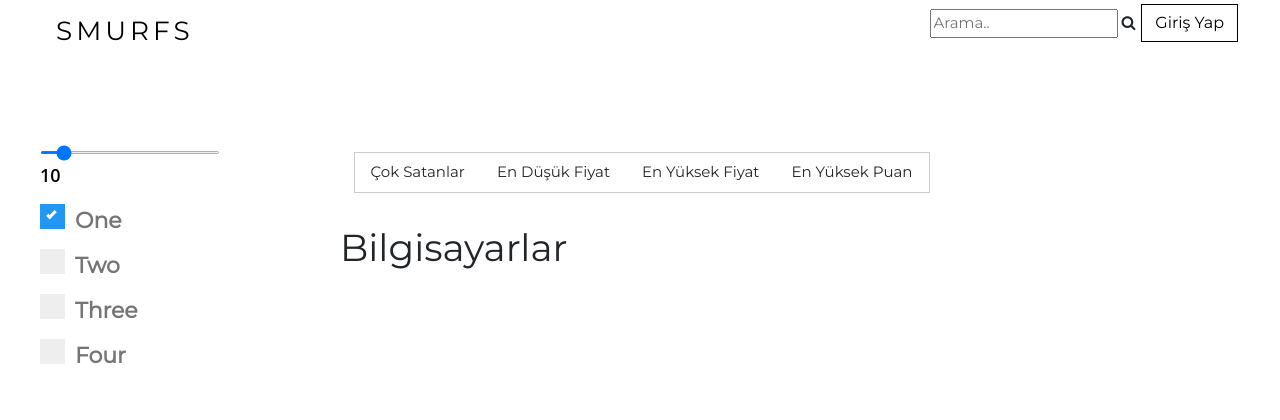
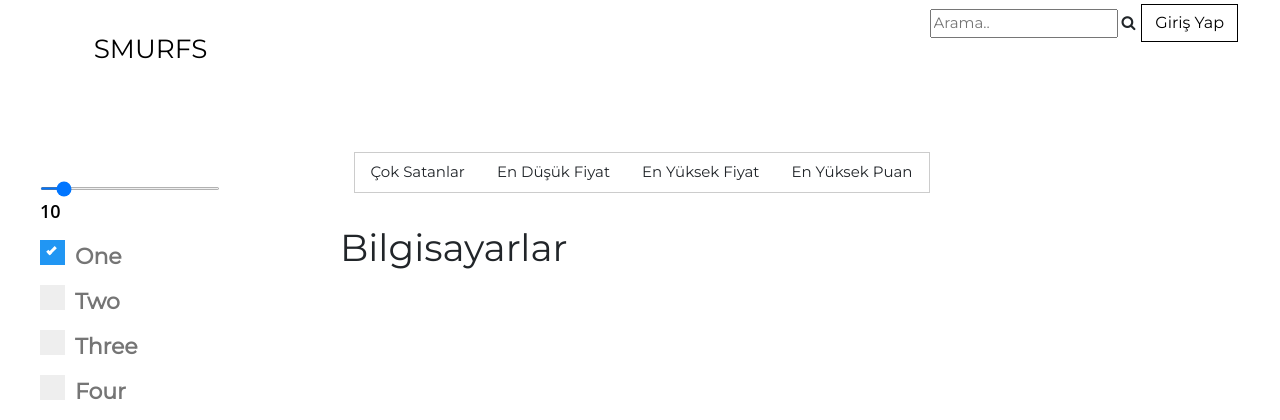
Before and after one commit to zeynepaslierhan/KOU-WebScraping-YazLab1, a Django app: page / in a window 1280 px wide. Shown: the top 420 px of the page. Run offline with Django 4.2, Linux system fonts and the light colour scheme; data that the repository does not hold is empty; some libraries are stand-ins or nearby versions.

Commit message:
layout changes

```diff
--- a/AnaSite/templates/layout.html
+++ b/AnaSite/templates/layout.html
@@ -156,7 +156,9 @@
     <nav class="w3-sidebar w3-bar-block w3-white w3-collapse w3-top" style="z-index:3;width:250px" id="mySidebar">
         <div class="w3-container w3-display-container w3-padding-16">
             <i onclick="w3_close()" class="fa fa-remove w3-hide-large w3-button w3-display-topright"></i>
-            <h3 class="w3-wide"><b>SMURFS</b></h3>
+            <a class='btn btn-link'  href='http://127.0.0.1:8000/'><h3>SMURFS</h3></a>
+
+            <!-- <h3 class="w3-wide"><b>SMURFS</b></h3> -->
 
 
         </div>
--- a/AnaSite/templates/product-layout.html
+++ b/AnaSite/templates/product-layout.html
@@ -156,7 +156,7 @@
     <nav class="w3-sidebar w3-bar-block w3-white w3-collapse w3-top" style="z-index:3;width:250px" id="mySidebar">
         <div class="w3-container w3-display-container w3-padding-16">
             <i onclick="w3_close()" class="fa fa-remove w3-hide-large w3-button w3-display-topright"></i>
-            <h3 class="w3-wide"><b>SMURFS</b></h3>
+            <a class='btn btn-link'  href='http://127.0.0.1:8000/'><h3>SMURFS</h3></a>
         </div>
 
     </nav>
--- a/AnaSite/templates/siteapp/index.html
+++ b/AnaSite/templates/siteapp/index.html
@@ -45,7 +45,7 @@
                       </strong>
                     </h5>
 
-                    <h4 class="font-weight-bold blue-text">
+                    <h4 class="font-weight-normal blue-text">
                       <strong>
 
                         {{bilgisayar.trendyol.url}}
```
